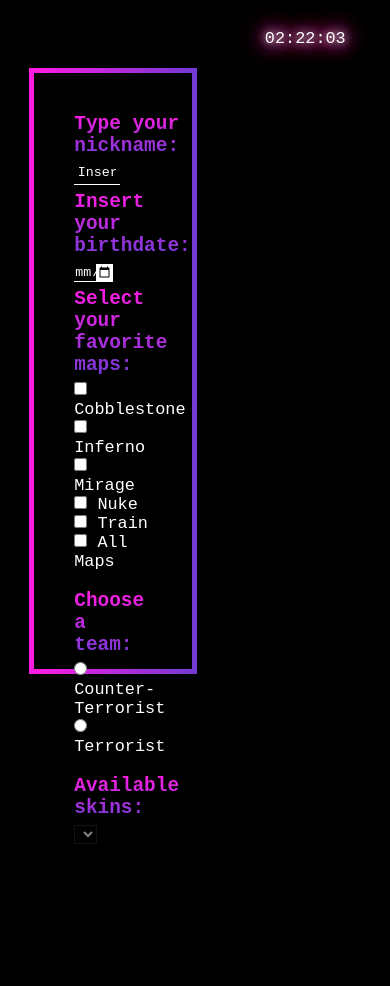
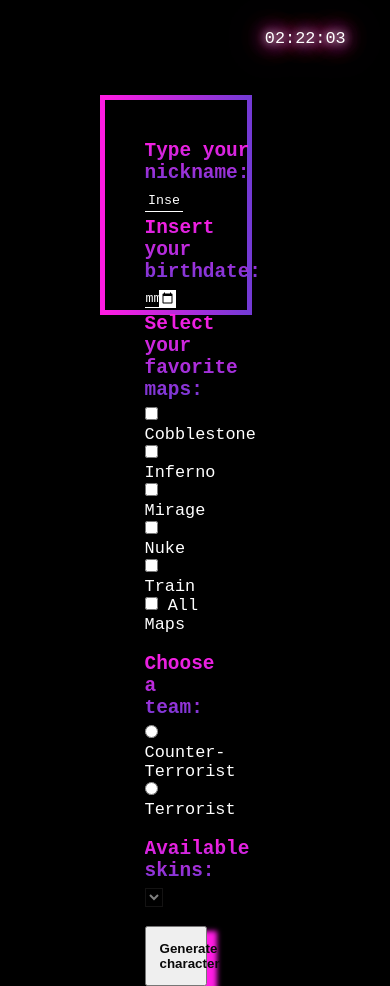
Before and after one commit to daria979/CS-GO-web, a plain HTML site: page index.html in a window 390 px wide. Before the commit the page ends 844 px from the top, so only its background shows below. Drawn offline with nearby package versions, Linux system fonts and the light colour scheme.

Commit message:
added some media queries for responsive web design

```diff
--- a/index.html
+++ b/index.html
@@ -25,11 +25,11 @@
 <body>
     <div class="parent">
         <!-- <div class="div1">div1 </div> -->
-        <div class="div2">
+        <div class="div1"> <!--ex div2-->
             <p id="clock"></p>
         </div>
-        <div class="div3"></div>
-        <div class="div4">
+        <!-- <div class="div3"></div> -->
+        <div class="div2"> <!--ex div 4-->
             <form id="my_form" name="theform" >
 
                 <!-- Nickname -->
@@ -96,14 +96,14 @@
                 <button id="button_submit"  onclick="GenerateCharacter();check_submit()"><b>Generate character</b></button>
               </form>
         </div>
-        <div class="div5"> </div>
-        <div class="div6"  id="getmaps"> </div>
-        <div class="div7"> </div>
-        <div class="div8">
+        <!-- <div class="div5"> </div> -->
+        <div class="div3"  id="getmaps"> </div>
+        <!-- <div class="div7"> </div> -->
+        <div class="div4">
           <h2 id ="hello"></h2>
           <p id ="age"></p>
         </div>
-        <div class="div9 character" id="character_image"></div>
+        <div class="div5 character" id="character_image"></div>
     </div>
 </body>
 </html>
--- a/layout.css
+++ b/layout.css
@@ -14,59 +14,70 @@ body,html{
     min-height:10;
     height:100%;
     font-size:2vh;
-    overflow: hidden;
+
 }
 
+@media only screen and (min-width: 1200px){
 .parent {
     display: grid;
     grid-template-columns: repeat(3, 1fr);
     grid-template-rows: 0.1fr 2fr 2fr 2fr;
     grid-column-gap: 20px;
     grid-row-gap: 20px;
-    /* background-color:blue; */
     width:85%;
     height:84vh;
     margin-left:7.5%;
     margin-top:1%;
-    /* border: 2px red solid; */
     }
 
- .div1 {
-    grid-area: 1 / 1 / 5 / 4;
-    /* background-color: red; */
+    .div1 { grid-area: 1 / 1 / 2 / 4; }
+    .div2 { grid-area: 2 / 1 / 5 / 2; width:80%;}
+    .div3 { grid-area: 2 / 2 / 3 / 4; }
+    .div4 { grid-area: 3 / 2 / 5 / 3; height:50%;
+        padding: 10%;
+        border-radius:20px;
+        color:white;
+    }
+    .div5 { grid-area: 3 / 3 / 5 / 4; }
 }
-.div2 {
-    grid-area: 1 / 1 / 2 / 4;
+
+@media only screen and (max-width: 1200px) {
+    .parent {
+        display: grid;
+        grid-template-columns: repeat(3, 1fr);
+        grid-template-rows: 0.1fr 2fr 2fr 2fr;
+        grid-column-gap: 20px;
+        grid-row-gap: 20px;
+        width:85%;
+        height:84vh;
+        margin-left:7.5%;
+        margin-top:1%;
+        }
+
+        .div1 { grid-area: 1 / 1 / 2 / 4; }
+        .div2 { grid-area: 2 / 1 / 5 / 2; width:80%;}
+        .div3 { grid-area: 2 / 2 / 3 / 4; }
+        .div4 { grid-area: 3 / 2 / 5 / 3; height:50%;
+            padding: 10%;
+            border-radius:20px;
+            color:white;
+        }
+        .div5 { grid-area: 3 / 3 / 5 / 4; }
+    }
+
+
+@media only screen and (max-width: 992px) {
+    .parent {
+        display: grid;
+        grid-template-columns: repeat(5, 1fr);
+        grid-template-rows: repeat(8, 1fr);
+        grid-column-gap: 20px;
+        grid-row-gap: 20px;
+        }
+
+        .div1 { grid-area: 1 / 1 / 2 / 6; }
+        .div2 { grid-area: 2 / 2 / 4 / 5; }
+        .div3 { grid-area: 6 / 2 / 7 / 5; }
+        .div4 { grid-area: 4 / 3 / 6 / 4; }
+        .div5 { grid-area: 7 / 3 / 9 / 4; }
 }
-.div3 {
-    grid-area: 2 / 1 / 5 / 4;
-}
-.div4 {
-    grid-area: 2 / 1 / 5 / 2;
-    width:80%;
-}
-.div5 {
-    grid-area: 2 / 2 / 5 / 4;
-    /* background-color:pink;  */
-}
-.div6 {
-    grid-area: 2 / 2 / 3 / 4;
-    /* background-color:hotpink; */
-}
-.div7 {
-    grid-area: 3 / 2 / 5 / 4;
-    /* background-color:blue; */
-}
-.div8 {
-    grid-area: 3 / 2 / 5 / 3;
-    /* background-color:firebrick; */
-    height:50%;
-    padding: 10%;
-    border-radius:20px;
-    color:white;
-
-}
-.div9 {
-    grid-area: 3 / 3 / 5 / 4;
-    /* background-color:khaki; */
-}
```
